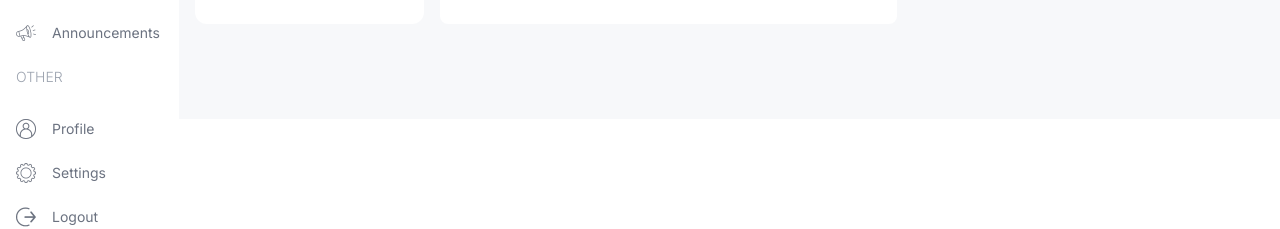
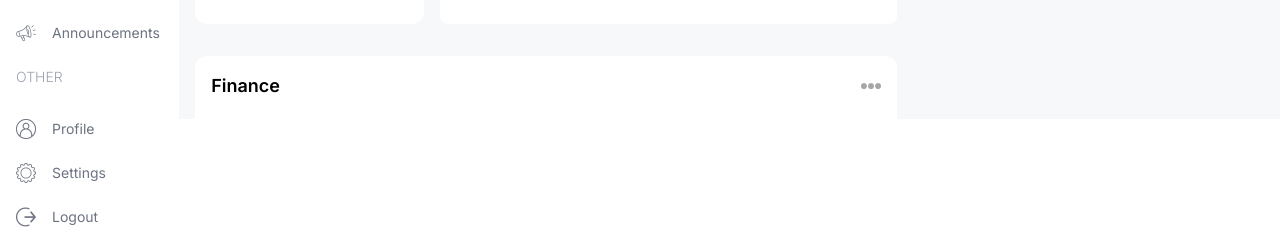
Before and after one commit to sergey87chuvasov/School-Management-Dashboard, a Next.js app: page /admin in a window 1280 px wide. Shown: the part 681-910 px from the top of the page. Built offline with nearby package versions, Linux system fonts and the light colour scheme.

Commit message:
work with charts - part 4

```diff
--- a/src/app/(dashboard)/admin/page.tsx
+++ b/src/app/(dashboard)/admin/page.tsx
@@ -1,5 +1,6 @@
 import AttendanceChart from '@/components/AttendanceChart';
 import CountChart from '@/components/CountChart';
+import FinanceChart from '@/components/FinanceChart';
 import UserCard from '@/components/UserCard';
 
 const AdminPage = () => {
@@ -20,7 +21,9 @@ const AdminPage = () => {
             <AttendanceChart />
           </div>
         </div>
-        <div className=''></div>
+        <div className='w-full h-[500px]'>
+          <FinanceChart />
+        </div>
       </div>
       <div className='w-full lg:w-1/3'>r</div>
     </div>
--- /dev/null
+++ b/src/components/FinanceChart.tsx
@@ -0,0 +1,136 @@
+'use client';
+
+import Image from 'next/image';
+
+import {
+  LineChart,
+  Line,
+  XAxis,
+  YAxis,
+  CartesianGrid,
+  Tooltip,
+  Legend,
+  ResponsiveContainer,
+} from 'recharts';
+
+const data = [
+  {
+    name: 'Jan',
+    income: 4000,
+    expense: 2400,
+  },
+  {
+    name: 'Feb',
+    income: 3000,
+    expense: 1398,
+  },
+  {
+    name: 'Mar',
+    income: 2000,
+    expense: 9800,
+  },
+  {
+    name: 'Apr',
+    income: 2780,
+    expense: 3908,
+  },
+  {
+    name: 'May',
+    income: 1890,
+    expense: 4800,
+  },
+  {
+    name: 'Jun',
+    income: 2390,
+    expense: 3800,
+  },
+  {
+    name: 'Jul',
+    income: 3490,
+    expense: 4300,
+  },
+  {
+    name: 'Aug',
+    income: 3490,
+    expense: 4300,
+  },
+  {
+    name: 'Sep',
+    income: 3490,
+    expense: 4300,
+  },
+  {
+    name: 'Oct',
+    income: 3490,
+    expense: 4300,
+  },
+  {
+    name: 'Nov',
+    income: 3490,
+    expense: 4300,
+  },
+  {
+    name: 'Dincome',
+    income: 3490,
+    expense: 4300,
+  },
+];
+
+const FinanceChart = () => {
+  return (
+    <div className='bg-white rounded-xl w-full h-full p-4'>
+      <div className='flex justify-between items-center'>
+        <h1 className='text-lg font-semibold'>Finance</h1>
+        <Image src='/moreDark.png' alt='icon pic' width={20} height={20} />
+      </div>
+      <ResponsiveContainer width='100%' height='90%'>
+        <LineChart
+          width={500}
+          height={300}
+          data={data}
+          margin={{
+            top: 5,
+            right: 30,
+            left: 20,
+            bottom: 5,
+          }}
+        >
+          <CartesianGrid strokeDasharray='3 3' stroke='#ddd' />
+          <XAxis
+            dataKey='name'
+            axisLine={false}
+            tick={{ fill: '#d1d5db' }}
+            tickLine={false}
+            tickMargin={10}
+          />
+          <YAxis
+            axisLine={false}
+            tick={{ fill: '#d1d5db' }}
+            tickLine={false}
+            tickMargin={20}
+          />
+          <Tooltip />
+          <Legend
+            align='center'
+            verticalAlign='top'
+            wrapperStyle={{ paddingTop: '10px', paddingBottom: '30px' }}
+          />
+          <Line
+            type='monotone'
+            dataKey='income'
+            stroke='#c3ebfa'
+            strokeWidth={5}
+          />
+          <Line
+            type='monotone'
+            dataKey='expense'
+            stroke='#cfceff'
+            strokeWidth={5}
+          />
+        </LineChart>
+      </ResponsiveContainer>
+    </div>
+  );
+};
+
+export default FinanceChart;
```
